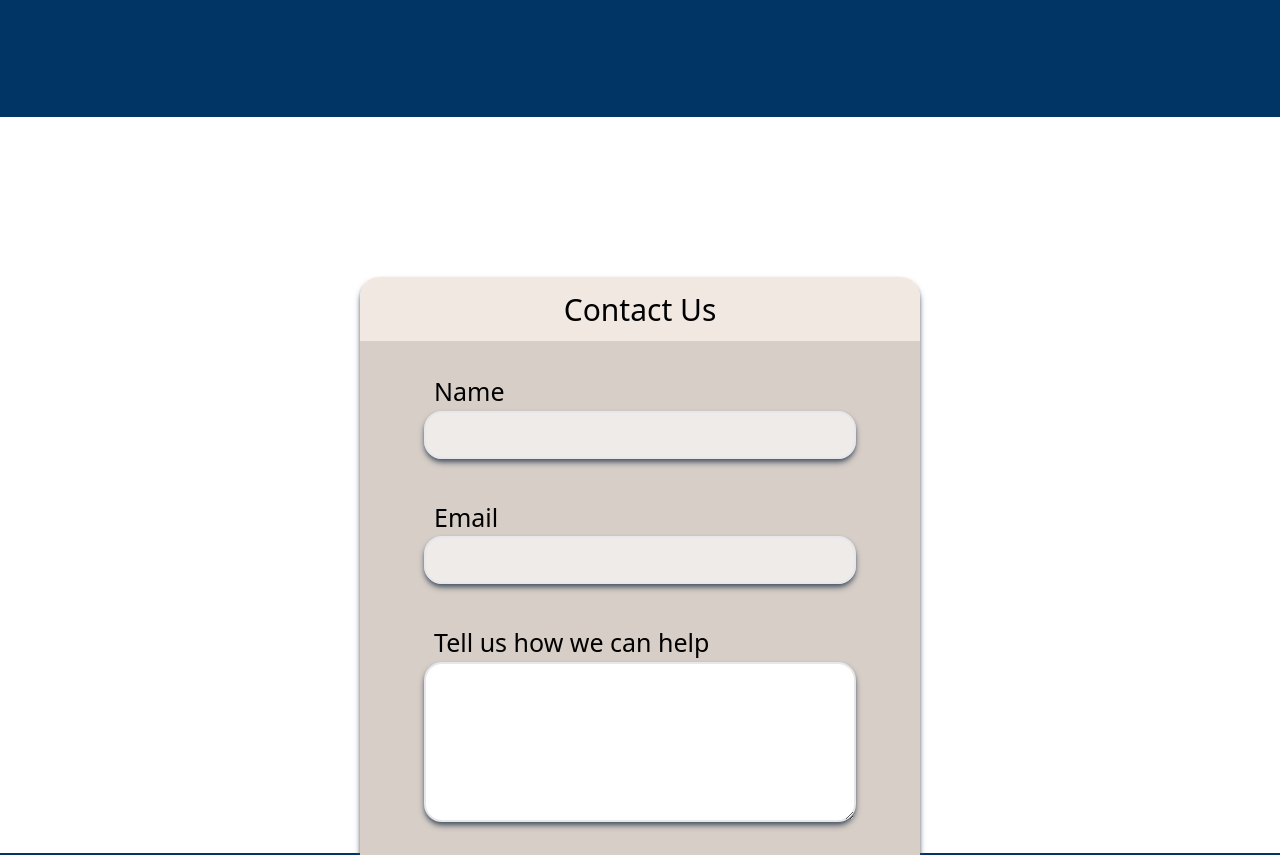
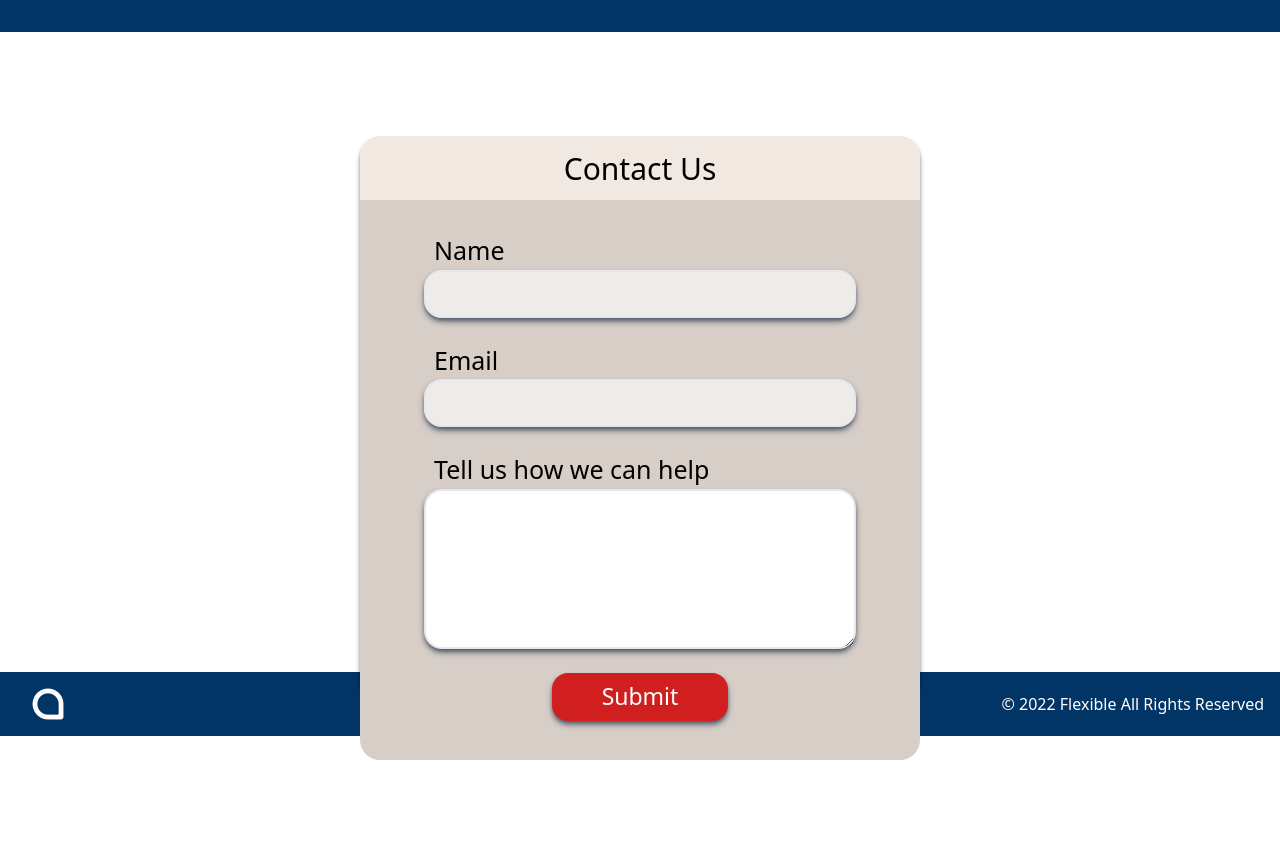
Before and after one commit to webAhead1/flexible, a Vue app: page / in a window 1280 px wide. Shown: the part 3440-4295 px from the top of the page. After the commit the page ends 4200 px from the top, so only its background shows below. Built offline with nearby package versions, Linux system fonts and the light colour scheme.

Commit message:
editing the css of contact us

```diff
--- a/src/components/ContactUs/ContactUs.vue
+++ b/src/components/ContactUs/ContactUs.vue
@@ -1,8 +1,7 @@
 <template>
-  <body>
   <div class="contact-container">
     <div class="contact-card">
-        <div class="card-title bg-[#F1E8E2]">Contact Us</div>
+      <div class="card-title">Contact Us</div>
       <div class="card-body">
         <div class="contact-name-label">Name</div>
         <input v-model="name" class="name-input" :class="nameIsEmpty" />
@@ -36,7 +35,6 @@
     </div>
     <div id="overlay"></div>
   </div>
-  </body>
 </template>
 
 <script>
--- a/src/components/ContactUs/style.css
+++ b/src/components/ContactUs/style.css
@@ -1,17 +1,17 @@
 .contact-container {
-  @apply h-[80vh];
+  @apply h-[80vh] flex justify-center items-center;
 }
 .contact-card {
-  @apply h-[44rem] w-[35rem] rounded-[20px] relative shadow-md shadow-gray-600 border-[#878787] m-auto top-[4rem];
+  @apply h-[35rem] w-[35rem] rounded-[20px] relative border-solid border-black shadow-[0px_4px_4px_0px_#00000080] m-auto top-[4rem];
 }
 .card-title {
-  @apply text-[30px] flex justify-center items-center bg-[#F1E8E2C2] w-full h-[4rem] rounded-tr-[20px] rounded-tl-[20px];
+  @apply text-[30px] flex justify-center items-center bg-[#F1E8E2] w-full h-[4rem] rounded-tr-[20px] rounded-tl-[20px];
 }
 .card-body {
-  @apply h-[80%] bg-[#D7CEC7] pt-[2rem] pl-[4rem] pr-[4rem] flex flex-col;
+  @apply h-[100%] bg-[#D7CEC7] rounded-br-[20px] rounded-bl-[20px] pt-[2rem] pl-[4rem] pr-[4rem] flex flex-col;
 }
 .name-input {
-  @apply w-full h-[3rem] min-h-[3rem] border-2 rounded-[18px] pl-[1rem] text-[20px] shadow-md shadow-gray-600 mb-[1rem];
+  @apply w-full h-[3rem] min-h-[3rem] border-2 rounded-[18px] pl-[1rem] text-[20px] shadow-md shadow-gray-600;
 }
 .name-input.errorEmpty {
   @apply border-red;
@@ -20,7 +20,7 @@
   @apply border-transparent;
 }
 .email-input {
-  @apply w-full h-[3rem] min-h-[3rem] border-2 rounded-[18px] pl-[1rem] text-[20px] shadow-md shadow-gray-600 mb-[1rem];
+  @apply w-full h-[3rem] min-h-[3rem] border-2 rounded-[18px] pl-[1rem] text-[20px] shadow-md shadow-gray-600;
 }
 .email-input.errorEmpty {
   @apply border-red;
@@ -38,7 +38,7 @@
   @apply border-transparent;
 }
 .submit-button {
-  @apply bg-[#D11F1F] w-[11rem] h-[3rem] rounded-[16px] self-center text-[23px] absolute bottom-[2rem] text-white shadow-md shadow-gray-600;
+  @apply bg-[#D11F1F] w-[11rem] h-[3rem] rounded-[16px] self-center text-[23px] bottom-[2rem] text-white shadow-md shadow-gray-600;
 }
 .contact-name-label {
   @apply text-[25px] relative left-[10px];
--- a/src/components/Pricing/Pricing.vue
+++ b/src/components/Pricing/Pricing.vue
@@ -1,6 +1,6 @@
 <template>
   <div class="flex justify-center font-poppins">
-    <div class="bg-[#013565] w-full h-[885px]">
+    <div class="bg-[#013565] w-full h-[800px]">
       <div class="pricingTxt">Pricing</div>
       <div class="flex justify-center space-x-11">
         <div class="mt-14">
@@ -37,35 +37,35 @@
 </template>
 
 <script>
-import PricingCard from "./PricingCard.vue";
+import PricingCard from './PricingCard.vue';
 export default {
   data() {
     return {
-      name: ["Starter", "Basic", "Premium"],
-      price: ["Free", "57", "69"],
+      name: ['Starter', 'Basic', 'Premium'],
+      price: ['Free', '57', '69'],
       sentence: [
-        "For those getting started",
-        "For personal use",
-        "For growing your brand",
+        'For those getting started',
+        'For personal use',
+        'For growing your brand',
       ],
       offers: [
-        ["Flexible domain", "Guest editors - 1"],
+        ['Flexible domain', 'Guest editors - 1'],
         [
-          "Custom domain",
-          "Guest editors - 3",
-          "Storage space - 2 GB",
-          "Customer care - 24/7",
+          'Custom domain',
+          'Guest editors - 3',
+          'Storage space - 2 GB',
+          'Customer care - 24/7',
         ],
         [
-          "Custom domain",
-          "Guest editors - 6",
-          "Storage space - 10 GB",
-          "Publish permissions",
-          "Customer care - 24/7",
+          'Custom domain',
+          'Guest editors - 6',
+          'Storage space - 10 GB',
+          'Publish permissions',
+          'Customer care - 24/7',
         ],
       ],
-      shekels: "₪",
-      monthly: "monthly",
+      shekels: '₪',
+      monthly: 'monthly',
     };
   },
   components: {
```
Lines whose indentation alone changed are shown as unchanged.
